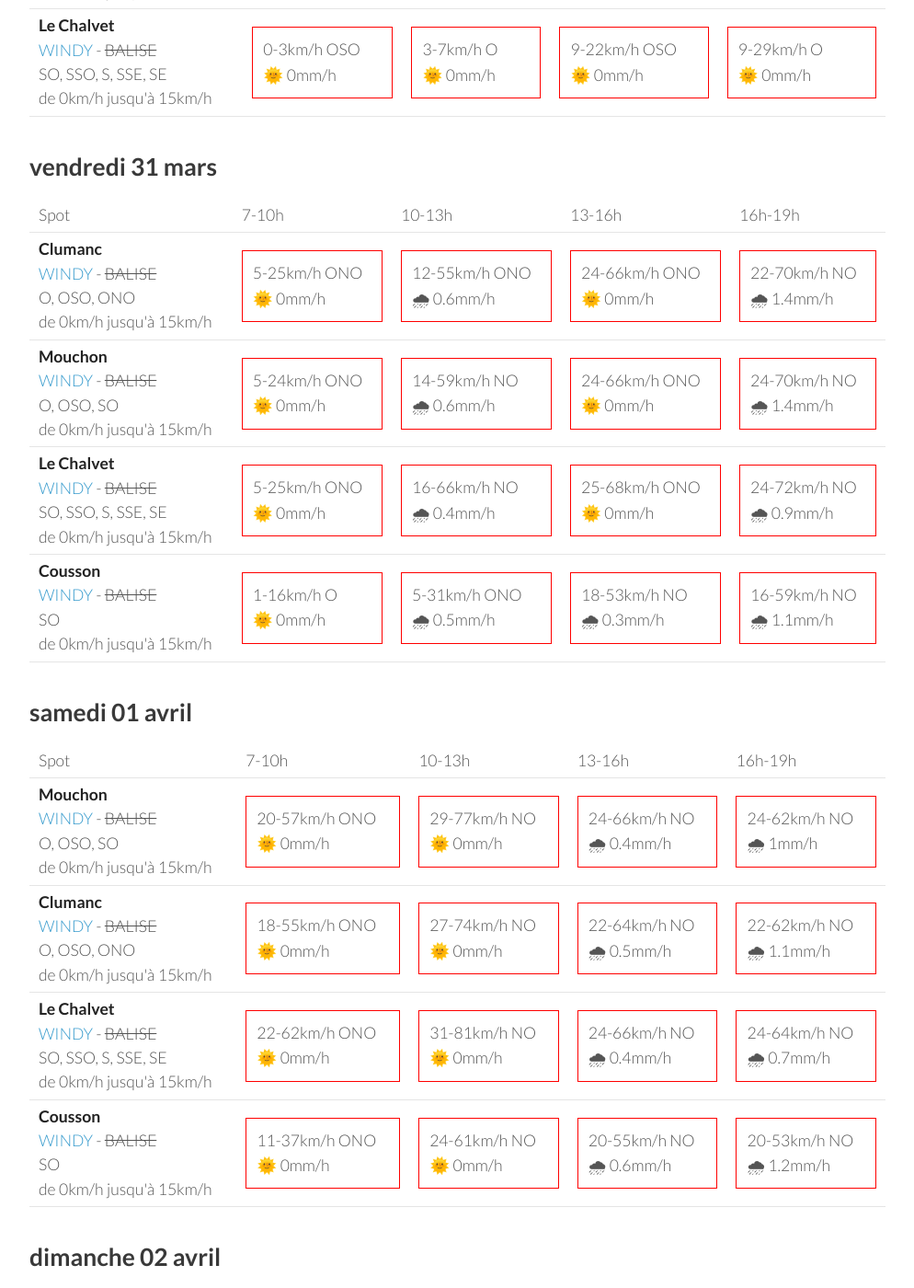
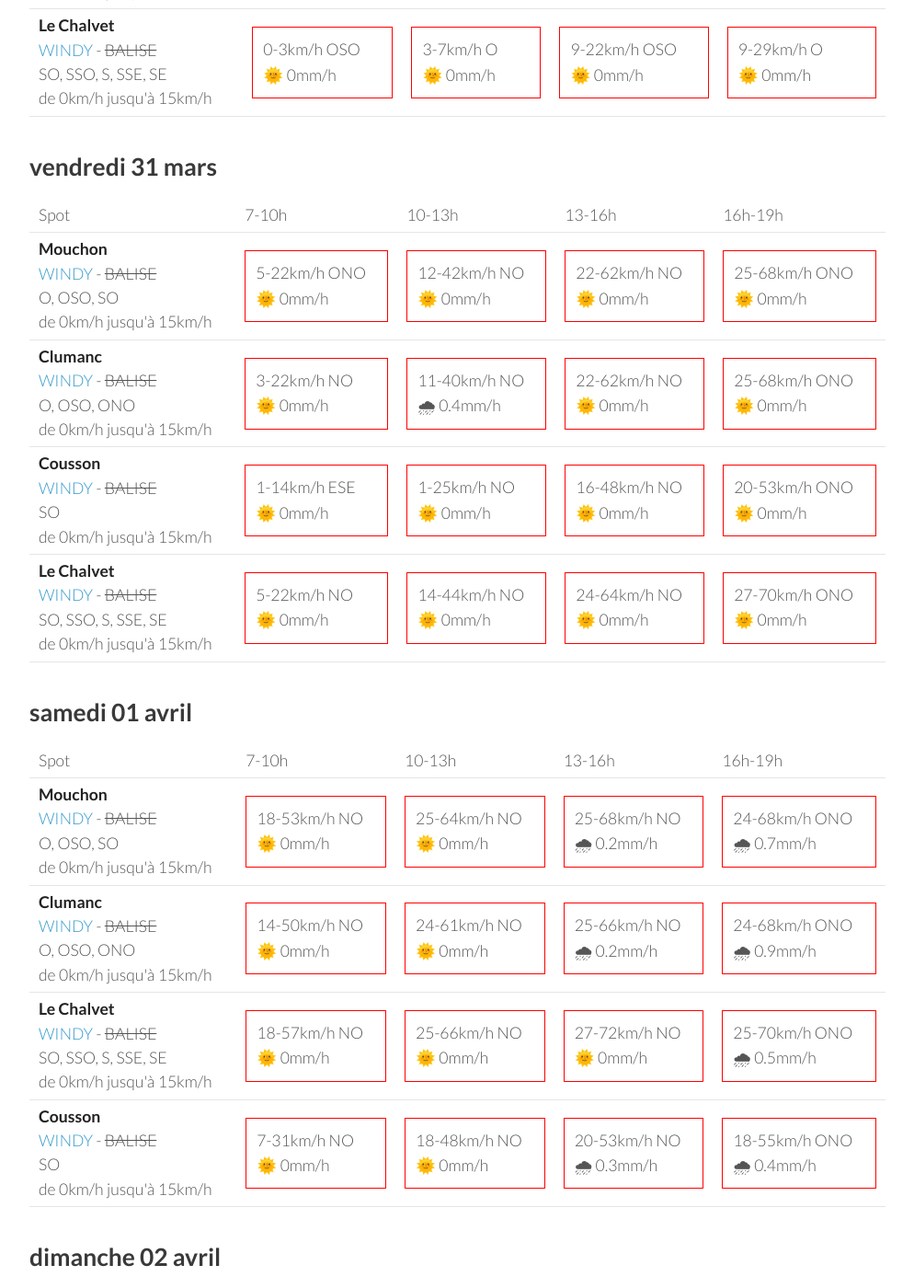
Before and after one commit to parapente-dans-le-nord/parapente-dans-le-nord.github.io, a Jekyll site: the page built from serre_poncon.markdown, in a window 1280 px wide and 1400 px high, scrolled down 1299 px. Shown: the whole window at 92% size, without its empty margins (26-1020 px from the left). Built offline with Jekyll 4.4.1, drawn with Linux system fonts in a browser that asks for light colours; some of the changed text lies outside the part shown.

Commit message:
update index.markdown

```diff
--- a/serre_poncon.markdown
+++ b/serre_poncon.markdown
@@ -134,42 +134,42 @@ page mise à jour le mercredi 29 mars 06:31
       <td>16h-19h</td>
     </tr>
 <tr>
-        <td><strong>Clumanc</strong><br><a href="https://windy.com/44.027/6.402?43.914,6.403,10,m:eSxaglP">WINDY</a> - <span class="no-balise"> BALISE </span><br> <span class="vent-favorable">O, OSO, ONO</span><br><span class="force-vent">de 0km/h jusqu'à 15km/h</span> </td>
+        <td><strong>Mouchon</strong><br><a href="https://windy.com/43.992/6.424?43.878,6.425,10,m:eSuaglR">WINDY</a> - <span class="no-balise"> BALISE </span><br> <span class="vent-favorable">O, OSO, SO</span><br><span class="force-vent">de 0km/h jusqu'à 15km/h</span> </td>
 
-            <td><div class="not-flyable"><p>5-25km/h ONO</p><p>🌞 0mm/h</p></div></td>
-            <td><div class="not-flyable"><p>12-55km/h ONO</p><p>🌧 0.6mm/h</p></div></td>
-            <td><div class="not-flyable"><p>24-66km/h ONO</p><p>🌞 0mm/h</p></div></td>
-            <td><div class="not-flyable"><p>22-70km/h NO</p><p>🌧 1.4mm/h</p></div></td>
+            <td><div class="not-flyable"><p>5-22km/h ONO</p><p>🌞 0mm/h</p></div></td>
+            <td><div class="not-flyable"><p>12-42km/h NO</p><p>🌞 0mm/h</p></div></td>
+            <td><div class="not-flyable"><p>22-62km/h NO</p><p>🌞 0mm/h</p></div></td>
+            <td><div class="not-flyable"><p>25-68km/h ONO</p><p>🌞 0mm/h</p></div></td>
 
 
     </tr>
 <tr>
-        <td><strong>Mouchon</strong><br><a href="https://windy.com/43.992/6.424?43.878,6.425,10,m:eSuaglR">WINDY</a> - <span class="no-balise"> BALISE </span><br> <span class="vent-favorable">O, OSO, SO</span><br><span class="force-vent">de 0km/h jusqu'à 15km/h</span> </td>
+        <td><strong>Clumanc</strong><br><a href="https://windy.com/44.027/6.402?43.914,6.403,10,m:eSxaglP">WINDY</a> - <span class="no-balise"> BALISE </span><br> <span class="vent-favorable">O, OSO, ONO</span><br><span class="force-vent">de 0km/h jusqu'à 15km/h</span> </td>
 
-            <td><div class="not-flyable"><p>5-24km/h ONO</p><p>🌞 0mm/h</p></div></td>
-            <td><div class="not-flyable"><p>14-59km/h NO</p><p>🌧 0.6mm/h</p></div></td>
-            <td><div class="not-flyable"><p>24-66km/h ONO</p><p>🌞 0mm/h</p></div></td>
-            <td><div class="not-flyable"><p>24-70km/h NO</p><p>🌧 1.4mm/h</p></div></td>
+            <td><div class="not-flyable"><p>3-22km/h NO</p><p>🌞 0mm/h</p></div></td>
+            <td><div class="not-flyable"><p>11-40km/h NO</p><p>🌧 0.4mm/h</p></div></td>
+            <td><div class="not-flyable"><p>22-62km/h NO</p><p>🌞 0mm/h</p></div></td>
+            <td><div class="not-flyable"><p>25-68km/h ONO</p><p>🌞 0mm/h</p></div></td>
+
+
+    </tr>
+<tr>
+        <td><strong>Cousson</strong><br><a href="https://windy.com/44.054/6.240?43.940,6.241,10,m:eSAaglz">WINDY</a> - <span class="no-balise"> BALISE </span><br> <span class="vent-favorable">SO</span><br><span class="force-vent">de 0km/h jusqu'à 15km/h</span> </td>
+
+            <td><div class="not-flyable"><p>1-14km/h ESE</p><p>🌞 0mm/h</p></div></td>
+            <td><div class="not-flyable"><p>1-25km/h NO</p><p>🌞 0mm/h</p></div></td>
+            <td><div class="not-flyable"><p>16-48km/h NO</p><p>🌞 0mm/h</p></div></td>
+            <td><div class="not-flyable"><p>20-53km/h ONO</p><p>🌞 0mm/h</p></div></td>
 
 
     </tr>
 <tr>
         <td><strong>Le Chalvet</strong><br><a href="https://windy.com/43.979/6.480?43.866,6.480,10,m:eSsaglX">WINDY</a> - <span class="no-balise"> BALISE </span><br> <span class="vent-favorable">SO, SSO, S, SSE, SE</span><br><span class="force-vent">de 0km/h jusqu'à 15km/h</span> </td>
 
-            <td><div class="not-flyable"><p>5-25km/h ONO</p><p>🌞 0mm/h</p></div></td>
-            <td><div class="not-flyable"><p>16-66km/h NO</p><p>🌧 0.4mm/h</p></div></td>
-            <td><div class="not-flyable"><p>25-68km/h ONO</p><p>🌞 0mm/h</p></div></td>
-            <td><div class="not-flyable"><p>24-72km/h NO</p><p>🌧 0.9mm/h</p></div></td>
-
-
-    </tr>
-<tr>
-        <td><strong>Cousson</strong><br><a href="https://windy.com/44.054/6.240?43.940,6.241,10,m:eSAaglz">WINDY</a> - <span class="no-balise"> BALISE </span><br> <span class="vent-favorable">SO</span><br><span class="force-vent">de 0km/h jusqu'à 15km/h</span> </td>
-
-            <td><div class="not-flyable"><p>1-16km/h O</p><p>🌞 0mm/h</p></div></td>
-            <td><div class="not-flyable"><p>5-31km/h ONO</p><p>🌧 0.5mm/h</p></div></td>
-            <td><div class="not-flyable"><p>18-53km/h NO</p><p>🌧 0.3mm/h</p></div></td>
-            <td><div class="not-flyable"><p>16-59km/h NO</p><p>🌧 1.1mm/h</p></div></td>
+            <td><div class="not-flyable"><p>5-22km/h NO</p><p>🌞 0mm/h</p></div></td>
+            <td><div class="not-flyable"><p>14-44km/h NO</p><p>🌞 0mm/h</p></div></td>
+            <td><div class="not-flyable"><p>24-64km/h NO</p><p>🌞 0mm/h</p></div></td>
+            <td><div class="not-flyable"><p>27-70km/h ONO</p><p>🌞 0mm/h</p></div></td>
 
 
     </tr>
@@ -192,40 +192,40 @@ page mise à jour le mercredi 29 mars 06:31
 <tr>
         <td><strong>Mouchon</strong><br><a href="https://windy.com/43.992/6.424?43.878,6.425,10,m:eSuaglR">WINDY</a> - <span class="no-balise"> BALISE </span><br> <span class="vent-favorable">O, OSO, SO</span><br><span class="force-vent">de 0km/h jusqu'à 15km/h</span> </td>
 
-            <td><div class="not-flyable"><p>20-57km/h ONO</p><p>🌞 0mm/h</p></div></td>
-            <td><div class="not-flyable"><p>29-77km/h NO</p><p>🌞 0mm/h</p></div></td>
-            <td><div class="not-flyable"><p>24-66km/h NO</p><p>🌧 0.4mm/h</p></div></td>
-            <td><div class="not-flyable"><p>24-62km/h NO</p><p>🌧 1mm/h</p></div></td>
+            <td><div class="not-flyable"><p>18-53km/h NO</p><p>🌞 0mm/h</p></div></td>
+            <td><div class="not-flyable"><p>25-64km/h NO</p><p>🌞 0mm/h</p></div></td>
+            <td><div class="not-flyable"><p>25-68km/h NO</p><p>🌧 0.2mm/h</p></div></td>
+            <td><div class="not-flyable"><p>24-68km/h ONO</p><p>🌧 0.7mm/h</p></div></td>
 
 
     </tr>
 <tr>
         <td><strong>Clumanc</strong><br><a href="https://windy.com/44.027/6.402?43.914,6.403,10,m:eSxaglP">WINDY</a> - <span class="no-balise"> BALISE </span><br> <span class="vent-favorable">O, OSO, ONO</span><br><span class="force-vent">de 0km/h jusqu'à 15km/h</span> </td>
 
-            <td><div class="not-flyable"><p>18-55km/h ONO</p><p>🌞 0mm/h</p></div></td>
-            <td><div class="not-flyable"><p>27-74km/h NO</p><p>🌞 0mm/h</p></div></td>
-            <td><div class="not-flyable"><p>22-64km/h NO</p><p>🌧 0.5mm/h</p></div></td>
-            <td><div class="not-flyable"><p>22-62km/h NO</p><p>🌧 1.1mm/h</p></div></td>
+            <td><div class="not-flyable"><p>14-50km/h NO</p><p>🌞 0mm/h</p></div></td>
+            <td><div class="not-flyable"><p>24-61km/h NO</p><p>🌞 0mm/h</p></div></td>
+            <td><div class="not-flyable"><p>25-66km/h NO</p><p>🌧 0.2mm/h</p></div></td>
+            <td><div class="not-flyable"><p>24-68km/h ONO</p><p>🌧 0.9mm/h</p></div></td>
 
 
     </tr>
 <tr>
         <td><strong>Le Chalvet</strong><br><a href="https://windy.com/43.979/6.480?43.866,6.480,10,m:eSsaglX">WINDY</a> - <span class="no-balise"> BALISE </span><br> <span class="vent-favorable">SO, SSO, S, SSE, SE</span><br><span class="force-vent">de 0km/h jusqu'à 15km/h</span> </td>
 
-            <td><div class="not-flyable"><p>22-62km/h ONO</p><p>🌞 0mm/h</p></div></td>
-            <td><div class="not-flyable"><p>31-81km/h NO</p><p>🌞 0mm/h</p></div></td>
-            <td><div class="not-flyable"><p>24-66km/h NO</p><p>🌧 0.4mm/h</p></div></td>
-            <td><div class="not-flyable"><p>24-64km/h NO</p><p>🌧 0.7mm/h</p></div></td>
+            <td><div class="not-flyable"><p>18-57km/h NO</p><p>🌞 0mm/h</p></div></td>
+            <td><div class="not-flyable"><p>25-66km/h NO</p><p>🌞 0mm/h</p></div></td>
+            <td><div class="not-flyable"><p>27-72km/h NO</p><p>🌞 0mm/h</p></div></td>
+            <td><div class="not-flyable"><p>25-70km/h ONO</p><p>🌧 0.5mm/h</p></div></td>
 
 
     </tr>
 <tr>
         <td><strong>Cousson</strong><br><a href="https://windy.com/44.054/6.240?43.940,6.241,10,m:eSAaglz">WINDY</a> - <span class="no-balise"> BALISE </span><br> <span class="vent-favorable">SO</span><br><span class="force-vent">de 0km/h jusqu'à 15km/h</span> </td>
 
-            <td><div class="not-flyable"><p>11-37km/h ONO</p><p>🌞 0mm/h</p></div></td>
-            <td><div class="not-flyable"><p>24-61km/h NO</p><p>🌞 0mm/h</p></div></td>
-            <td><div class="not-flyable"><p>20-55km/h NO</p><p>🌧 0.6mm/h</p></div></td>
-            <td><div class="not-flyable"><p>20-53km/h NO</p><p>🌧 1.2mm/h</p></div></td>
+            <td><div class="not-flyable"><p>7-31km/h NO</p><p>🌞 0mm/h</p></div></td>
+            <td><div class="not-flyable"><p>18-48km/h NO</p><p>🌞 0mm/h</p></div></td>
+            <td><div class="not-flyable"><p>20-53km/h NO</p><p>🌧 0.3mm/h</p></div></td>
+            <td><div class="not-flyable"><p>18-55km/h ONO</p><p>🌧 0.4mm/h</p></div></td>
 
 
     </tr>
@@ -246,42 +246,42 @@ page mise à jour le mercredi 29 mars 06:31
       <td>16h-19h</td>
     </tr>
 <tr>
-        <td><strong>Clumanc</strong><br><a href="https://windy.com/44.027/6.402?43.914,6.403,10,m:eSxaglP">WINDY</a> - <span class="no-balise"> BALISE </span><br> <span class="vent-favorable">O, OSO, ONO</span><br><span class="force-vent">de 0km/h jusqu'à 15km/h</span> </td>
+        <td><strong>Le Chalvet</strong><br><a href="https://windy.com/43.979/6.480?43.866,6.480,10,m:eSsaglX">WINDY</a> - <span class="no-balise"> BALISE </span><br> <span class="vent-favorable">SO, SSO, S, SSE, SE</span><br><span class="force-vent">de 0km/h jusqu'à 15km/h</span> </td>
 
-            <td><div class="not-flyable"><p>3-25km/h NNO</p><p>🌞 0mm/h</p></div></td>
             <td><div class="not-flyable"><p>7-25km/h NO</p><p>🌞 0mm/h</p></div></td>
-            <td><div class="not-flyable"><p>11-35km/h NO</p><p>🌞 0mm/h</p></div></td>
-            <td><div class="not-flyable"><p>14-42km/h NNO</p><p>🌞 0mm/h</p></div></td>
+            <td><div class="not-flyable"><p>11-29km/h ONO</p><p>🌞 0mm/h</p></div></td>
+            <td><div class="not-flyable"><p>12-37km/h NO</p><p>🌞 0mm/h</p></div></td>
+            <td><div class="not-flyable"><p>12-38km/h NNO</p><p>🌞 0mm/h</p></div></td>
 
 
     </tr>
 <tr>
         <td><strong>Mouchon</strong><br><a href="https://windy.com/43.992/6.424?43.878,6.425,10,m:eSuaglR">WINDY</a> - <span class="no-balise"> BALISE </span><br> <span class="vent-favorable">O, OSO, SO</span><br><span class="force-vent">de 0km/h jusqu'à 15km/h</span> </td>
 
-            <td><div class="not-flyable"><p>3-25km/h NNO</p><p>🌞 0mm/h</p></div></td>
-            <td><div class="not-flyable"><p>7-24km/h NO</p><p>🌞 0mm/h</p></div></td>
+            <td><div class="not-flyable"><p>7-25km/h NO</p><p>🌞 0mm/h</p></div></td>
             <td><div class="not-flyable"><p>11-31km/h NO</p><p>🌞 0mm/h</p></div></td>
-            <td><div class="not-flyable"><p>14-40km/h NNO</p><p>🌞 0mm/h</p></div></td>
+            <td><div class="not-flyable"><p>14-40km/h NO</p><p>🌞 0mm/h</p></div></td>
+            <td><div class="not-flyable"><p>14-42km/h NNO</p><p>🌞 0mm/h</p></div></td>
 
 
     </tr>
 <tr>
-        <td><strong>Le Chalvet</strong><br><a href="https://windy.com/43.979/6.480?43.866,6.480,10,m:eSsaglX">WINDY</a> - <span class="no-balise"> BALISE </span><br> <span class="vent-favorable">SO, SSO, S, SSE, SE</span><br><span class="force-vent">de 0km/h jusqu'à 15km/h</span> </td>
+        <td><strong>Clumanc</strong><br><a href="https://windy.com/44.027/6.402?43.914,6.403,10,m:eSxaglP">WINDY</a> - <span class="no-balise"> BALISE </span><br> <span class="vent-favorable">O, OSO, ONO</span><br><span class="force-vent">de 0km/h jusqu'à 15km/h</span> </td>
 
-            <td><div class="not-flyable"><p>5-24km/h NNO</p><p>🌞 0mm/h</p></div></td>
-            <td><div class="not-flyable"><p>7-22km/h NO</p><p>🌞 0mm/h</p></div></td>
-            <td><div class="not-flyable"><p>7-27km/h NO</p><p>🌞 0mm/h</p></div></td>
-            <td><div class="not-flyable"><p>12-35km/h N</p><p>🌞 0mm/h</p></div></td>
+            <td><div class="not-flyable"><p>5-25km/h NO</p><p>🌞 0mm/h</p></div></td>
+            <td><div class="not-flyable"><p>11-31km/h NO</p><p>🌞 0mm/h</p></div></td>
+            <td><div class="not-flyable"><p>14-42km/h NO</p><p>🌞 0mm/h</p></div></td>
+            <td><div class="not-flyable"><p>14-44km/h NNO</p><p>🌞 0mm/h</p></div></td>
 
 
     </tr>
 <tr>
         <td><strong>Cousson</strong><br><a href="https://windy.com/44.054/6.240?43.940,6.241,10,m:eSAaglz">WINDY</a> - <span class="no-balise"> BALISE </span><br> <span class="vent-favorable">SO</span><br><span class="force-vent">de 0km/h jusqu'à 15km/h</span> </td>
 
-            <td><div class="not-flyable"><p>5-27km/h N</p><p>🌞 0mm/h</p></div></td>
-            <td><div class="not-flyable"><p>12-35km/h NNO</p><p>🌞 0mm/h</p></div></td>
-            <td><div class="not-flyable"><p>16-42km/h NNO</p><p>🌞 0mm/h</p></div></td>
+            <td><div class="not-flyable"><p>9-29km/h NNO</p><p>🌞 0mm/h</p></div></td>
+            <td><div class="not-flyable"><p>14-38km/h NO</p><p>🌞 0mm/h</p></div></td>
             <td><div class="not-flyable"><p>18-46km/h NNO</p><p>🌞 0mm/h</p></div></td>
+            <td><div class="not-flyable"><p>20-53km/h NO</p><p>🌞 0mm/h</p></div></td>
 
 
     </tr>
@@ -289,3 +289,59 @@ page mise à jour le mercredi 29 mars 06:31
 </tbody>
 </table>
 {:/}
+## lundi 03 avril
+
+{::nomarkdown}
+<table>
+  <tbody>
+    <tr>
+      <td>Spot</td>
+      <td>7-10h</td>
+      <td>10-13h</td>
+      <td>13-16h</td>
+      <td>16h-19h</td>
+    </tr>
+<tr>
+        <td><strong>Le Chalvet</strong><br><a href="https://windy.com/43.979/6.480?43.866,6.480,10,m:eSsaglX">WINDY</a> - <span class="no-balise"> BALISE </span><br> <span class="vent-favorable">SO, SSO, S, SSE, SE</span><br><span class="force-vent">de 0km/h jusqu'à 15km/h</span> </td>
+
+            <td><div class="not-flyable"><p>1-14km/h NE</p><p>🌞 0mm/h</p></div></td>
+            <td><div class="not-flyable"><p>3-16km/h SO</p><p>🌞 0mm/h</p></div></td>
+            <td><div class="not-flyable"><p>11-37km/h NE</p><p>🌧 0.7mm/h</p></div></td>
+            <td><div class="not-flyable"><p>9-37km/h ENE</p><p>🌞 0mm/h</p></div></td>
+
+
+    </tr>
+<tr>
+        <td><strong>Mouchon</strong><br><a href="https://windy.com/43.992/6.424?43.878,6.425,10,m:eSuaglR">WINDY</a> - <span class="no-balise"> BALISE </span><br> <span class="vent-favorable">O, OSO, SO</span><br><span class="force-vent">de 0km/h jusqu'à 15km/h</span> </td>
+
+            <td><div class="not-flyable"><p>1-12km/h ENE</p><p>🌞 0mm/h</p></div></td>
+            <td><div class="not-flyable"><p>5-18km/h SO</p><p>🌞 0mm/h</p></div></td>
+            <td><div class="not-flyable"><p>9-33km/h NNE</p><p>🌧 0.8mm/h</p></div></td>
+            <td><div class="not-flyable"><p>9-35km/h ENE</p><p>🌞 0mm/h</p></div></td>
+
+
+    </tr>
+<tr>
+        <td><strong>Clumanc</strong><br><a href="https://windy.com/44.027/6.402?43.914,6.403,10,m:eSxaglP">WINDY</a> - <span class="no-balise"> BALISE </span><br> <span class="vent-favorable">O, OSO, ONO</span><br><span class="force-vent">de 0km/h jusqu'à 15km/h</span> </td>
+
+            <td><div class="not-flyable"><p>3-12km/h E</p><p>🌞 0mm/h</p></div></td>
+            <td><div class="not-flyable"><p>3-18km/h SO</p><p>🌞 0mm/h</p></div></td>
+            <td><div class="not-flyable"><p>9-33km/h NNE</p><p>🌧 0.7mm/h</p></div></td>
+            <td><div class="not-flyable"><p>9-33km/h ENE</p><p>🌞 0mm/h</p></div></td>
+
+
+    </tr>
+<tr>
+        <td><strong>Cousson</strong><br><a href="https://windy.com/44.054/6.240?43.940,6.241,10,m:eSAaglz">WINDY</a> - <span class="no-balise"> BALISE </span><br> <span class="vent-favorable">SO</span><br><span class="force-vent">de 0km/h jusqu'à 15km/h</span> </td>
+
+            <td><div class="not-flyable"><p>1-16km/h NE</p><p>🌞 0mm/h</p></div></td>
+            <td><div class="not-flyable"><p>3-18km/h S</p><p>🌞 0mm/h</p></div></td>
+            <td><div class="not-flyable"><p>5-24km/h ONO</p><p>🌧 0.2mm/h</p></div></td>
+            <td><div class="not-flyable"><p>9-27km/h N</p><p>🌞 0mm/h</p></div></td>
+
+
+    </tr>
+
+</tbody>
+</table>
+{:/}
```
Also changed, not shown: other parts of serre_poncon.markdown (+1 -1 lines).
